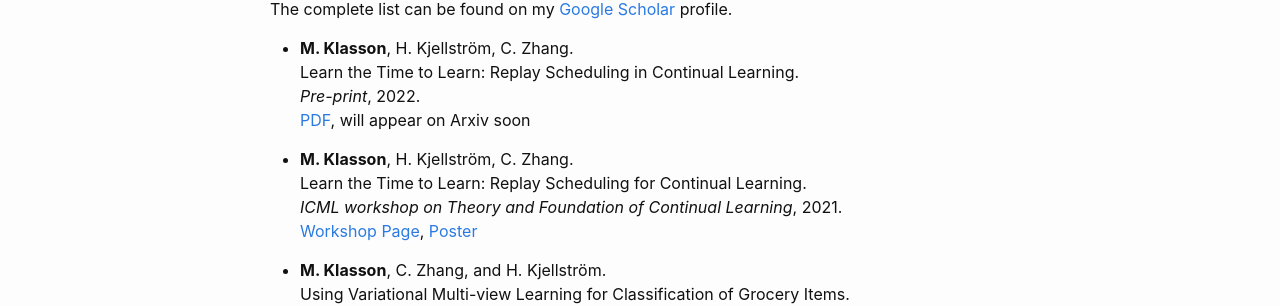
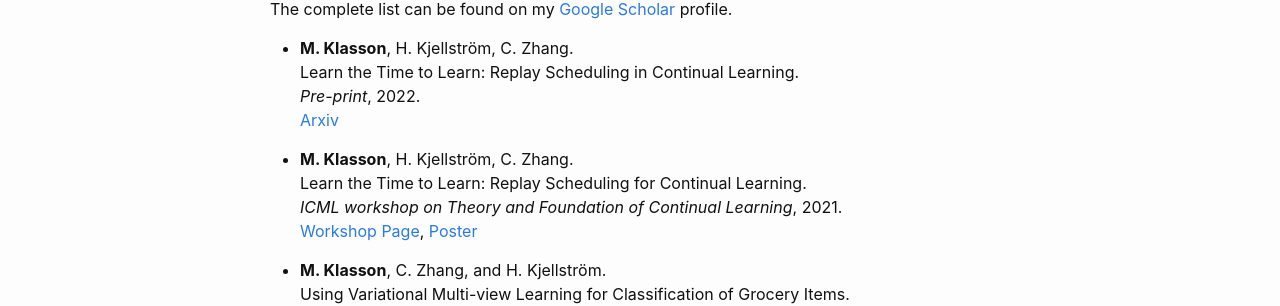
Before and after one commit to marcusklasson/marcusklasson.github.io, a Jekyll site: the page built from publications.md, in a window 1280 px wide. Shown: the part 173-479 px from the top of the page. Built offline with Jekyll 4.4.1, drawn with Linux system fonts in a browser that asks for light colours.

Commit message:
added arxiv link to latest paper

```diff
--- a/publications.md
+++ b/publications.md
@@ -8,8 +8,7 @@ The complete list can be found on my [Google Scholar](https://scholar.google.es/
 * **M. Klasson**, H. Kjellström,  C. Zhang.<br>
 Learn the Time to Learn: Replay Scheduling in Continual Learning.<br>
 *Pre-print*, 2022.<br>
-[PDF](https://marcusklasson.github.io/files/learn_the_time_to_learn_preprint.pdf),
-will appear on Arxiv soon
+[Arxiv](https://arxiv.org/abs/2209.08660)
 
 * **M. Klasson**, H. Kjellström,  C. Zhang.<br>
 Learn the Time to Learn: Replay Scheduling for Continual Learning.<br>
```
Also changed, not shown: 1 other file.
